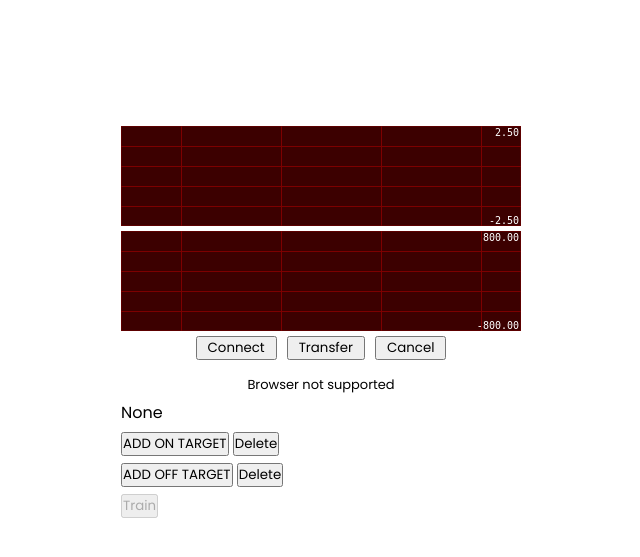
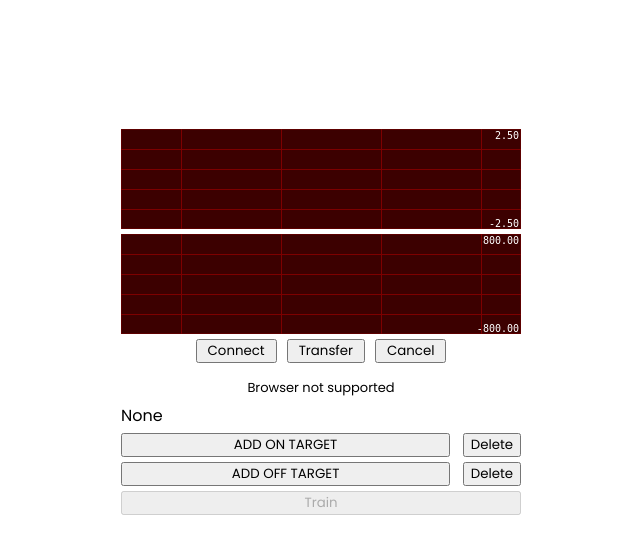
Before and after one commit to xtnctx/BFRBSys, a Django app: page /graph/ in a window 1280 px wide. Shown: the part 78-635 px from the top of the page, without its empty margins (319-959 px from the left). Run offline with Django 4.2, Linux system fonts and the light colour scheme.

Commit message:
Add files via upload

```diff
--- a/website/base/static/base/styles/app.css
+++ b/website/base/static/base/styles/app.css
@@ -35,3 +35,16 @@
     font-size: 10px;
     pointer-events: none;
 }
+
+
+.trainBtn-container {
+    display: grid;
+    grid-template-columns: 1.7fr 0.3fr;
+    grid-gap: 0.8rem;
+  }
+
+
+#data-form {
+    display: grid;
+    grid-template-columns: 1fr;
+}
--- a/website/base/utils.py
+++ b/website/base/utils.py
@@ -29,7 +29,6 @@
         contents = stream.read()
         x = re.sub('\s$', '', contents, flags=re.MULTILINE)
 
-    exclude = 'unsigned char model[] = {'
     if exclude != '':
         start = len(exclude)
         z = x[start:]
```
